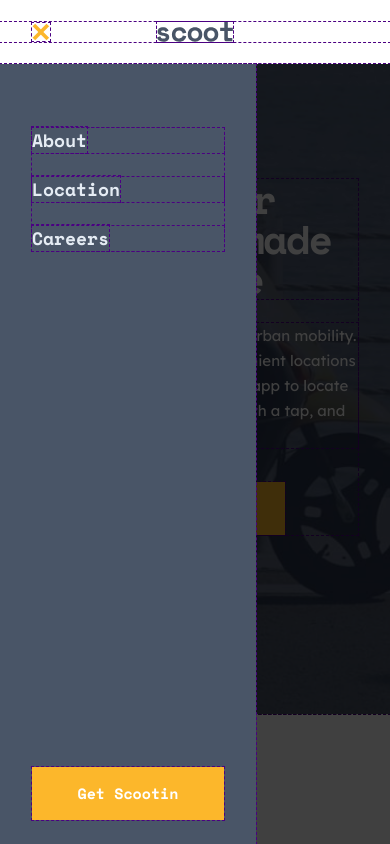
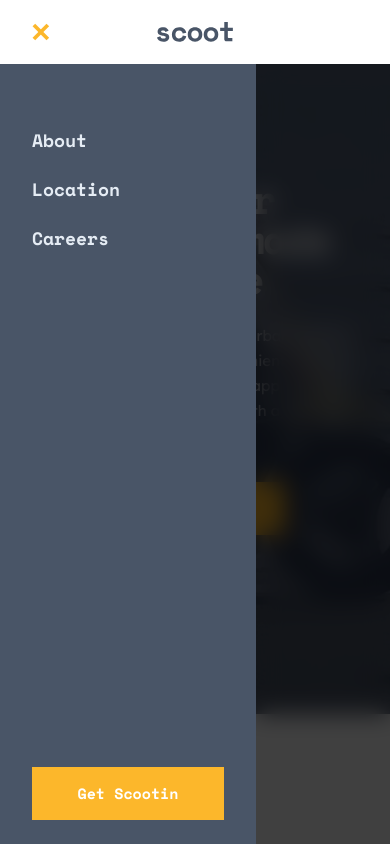
Before and after one commit to GrzywN/scoot-multi-page-website, a React (Vite) app: page / in a window 390 px wide. Both pictures are taken after a click on the button 42 px from the left and 32 px from the top of the page. Built offline with nearby package versions, Linux system fonts and the light colour scheme.

Commit message:
add responsiveness improvements for larger screens, add backdrop blur

```diff
--- a/src/common/components/Navbar/Backdrop.jsx
+++ b/src/common/components/Navbar/Backdrop.jsx
@@ -4,7 +4,7 @@
   return (
     <div
       className={`${isMenuOpen ? "opacity-1" : "pointer-events-none opacity-0"}
-      fixed inset-0 top-16 z-10 cursor-auto bg-black/75 transition-opacity duration-500 ease-in-out
+      fixed inset-0 top-16 z-10 cursor-auto bg-black/75 backdrop-blur-md transition-opacity duration-500 ease-in-out
       md:hidden`}
       onClick={onClick}
       onKeyDown={(e) => (e.key === "Enter" || e.key === " ") && onClick()}
--- a/src/common/components/Navbar/Navbar.jsx
+++ b/src/common/components/Navbar/Navbar.jsx
@@ -18,7 +18,7 @@
         className="
         flex w-full max-w-[69.125rem] items-center justify-center
         md:justify-start md:pb-[1.3125rem] md:pl-[2.4375rem] md:pr-10 md:pt-[1.375rem]
-        lg:ml-1 lg:p-0"
+        xl:ml-1 xl:p-0"
       >
         <Hamburger isMenuOpen={isMenuOpen} onClick={switchIsMenuOpen} />
         <Logo className="md:mr-[5.625rem]" />
--- a/src/index.css
+++ b/src/index.css
@@ -3,8 +3,8 @@
 @import 'tailwindcss/components';
 @import 'tailwindcss/utilities';
 
-*,
+/* *,
 *::before,
 *::after {
   outline: 1px dashed indigo;
-}
+} */
--- a/src/pages/main/components/Hero/Hero.jsx
+++ b/src/pages/main/components/Hero/Hero.jsx
@@ -7,20 +7,26 @@
   return (
     <div
       className="
-      relative h-[40.625rem] overflow-hidden bg-home-hero-mobile bg-cover bg-center px-8 pt-[7.1875rem]
-      md:bg-home-hero-tablet md:pt-[8.5625rem]
-      lg:bg-home-hero-desktop lg:pt-[9.5625rem] lg:pl-[10.3125rem]"
+      grid place-items-center overflow-hidden bg-home-hero-mobile bg-cover bg-center
+      md:bg-home-hero-tablet
+      xl:bg-home-hero-desktop"
+    >
+      <div
+        className="
+        relative h-[40.625rem] w-full max-w-[90rem] px-8 pt-[7.1875rem]
+        md:pt-[8.5625rem]
+        xl:pt-[9.5625rem] xl:pl-[10.3125rem]"
       >
         <div
           className="
           flex flex-col items-center
-        lg:items-start"
+          xl:items-start"
         >
           <h1
             className="
-          mb-6 text-center font-monospace text-h3 leading-none text-white
+            mb-6 max-w-[23.4375rem] text-center font-monospace text-h3 leading-none text-white
             md:max-w-[35.8125rem] md:text-h1
-          lg:mb-10 lg:text-left"
+            xl:mb-10 xl:text-left"
           >
             Scooter sharing made simple
           </h1>
@@ -28,19 +34,19 @@
             className="
             mb-[2.125rem] text-center font-sans-serif text-body text-white
             md:mb-8 md:max-w-[35.8125rem]
-          lg:mb-10 lg:max-w-[25.3125rem] lg:translate-x-[5.9375rem] lg:text-left"
+            xl:mb-10 xl:max-w-[25.3125rem] xl:translate-x-[5.9375rem] xl:text-left 2xl:translate-x-0"
           >
-          Scoot takes the hassle out of urban mobility. Our bikes are placed in
-          convenient locations in each of our cities. Use our app to locate the
-          nearest bike, unlock it with a tap, and you’re away!
+            Scoot takes the hassle out of urban mobility. Our bikes are placed
+            in convenient locations in each of our cities. Use our app to locate
+            the nearest bike, unlock it with a tap, and you’re away!
           </p>
-        <CTA className="max-w-[11.25rem] lg:translate-x-[5.9375rem]" />
+          <CTA className="max-w-[11.25rem] xl:translate-x-[5.9375rem] 2xl:translate-x-0" />
         </div>
         <img
           className="
           absolute bottom-[2.1563rem] left-[-15rem]
           md:left-[-7.9375rem]
-        lg:left-[44.0625rem] lg:bottom-[9.5rem]"
+          xl:left-[44.0625rem] xl:bottom-[9.5rem]"
           src={rightArrow}
           alt=""
         />
@@ -48,18 +54,27 @@
           className="
           hidden
           md:absolute md:right-[-1.9375rem] md:bottom-[2.8125rem] md:block md:h-[3.9375rem] md:w-[14.625rem]
-        lg:-right-12
-        lg:bottom-[10.3125rem]"
+          xl:bottom-[10.3125rem] xl:left-[78.375rem]"
           src={whiteCircles}
           alt=""
         />
         <img
           className="
           hidden
-        lg:absolute lg:bottom-[18rem] lg:left-0 lg:block"
+          xl:absolute xl:bottom-[18rem] xl:left-0 xl:block
+          2xl:hidden"
           src={line}
           alt=""
         />
+        <img
+          className="
+          hidden
+          xl:absolute xl:bottom-[18rem] xl:left-0 xl:block xl:-translate-x-full
+          2xl:hidden"
+          src={line}
+          alt=""
+        />
+      </div>
     </div>
   );
 }
```
Lines whose indentation alone changed are shown as unchanged.
